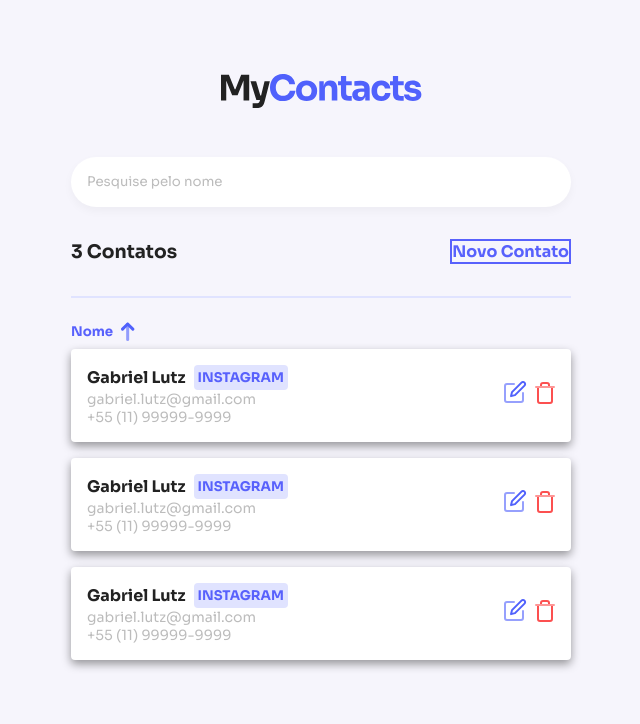
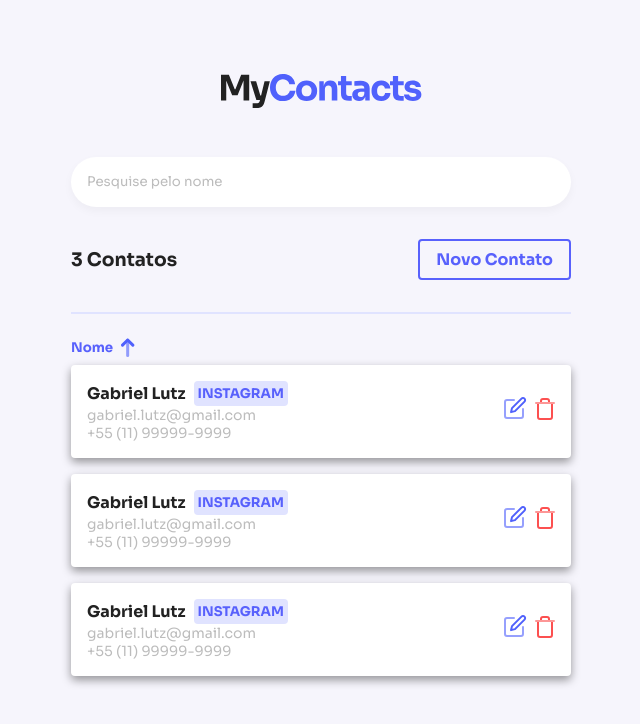
Before and after one commit to gelutz/jstack-course, a React (Vite) app in the folder contact-app/web/: page / in a window 1280 px wide. Shown: the top 724 px of the page, without its empty margins (319-959 px from the left). Built offline with nearby package versions, Linux system fonts and the light colour scheme.

Commit message:
moving ContactsList and creating README

```diff
--- a/contact-app/web/src/components/App/index.jsx
+++ b/contact-app/web/src/components/App/index.jsx
@@ -1,3 +1,4 @@
+import { BrowserRouter } from "react-router-dom";
 import { Container } from "./styles";
 import { GlobalStyles } from "../../assets/styles/GlobalStyle";
 import { Header } from "../Header";
@@ -8,6 +9,7 @@ import defaultTheme from "../../assets/styles/themes/default";
 function App() {
   return (
     <>
+      <BrowserRouter>
         <ThemeProvider theme={defaultTheme}>
           <GlobalStyles />
           <Container>
@@ -15,6 +17,7 @@ function App() {
             <Routes />
           </Container>
         </ThemeProvider>
+      </BrowserRouter>
     </>
   );
 }
--- a/contact-app/web/src/components/ContactsList/index.jsx
+++ b/contact-app/web/src/pages/Contact/ContactsList/index.jsx
@@ -1,9 +1,9 @@
 import { Card, Container, Header, ListContainer } from "./styles";
 
 import React from "react";
-import arrow from "../../assets/images/arrow.svg";
-import edit from "../../assets/images/edit.svg";
-import trash from "../../assets/images/trash.svg";
+import arrow from "../../../assets/images/arrow.svg";
+import edit from "../../../assets/images/edit.svg";
+import trash from "../../../assets/images/trash.svg";
 
 export default function ContactsList() {
   return (
--- a/contact-app/web/src/components/ContactsList/styles.js
+++ b/contact-app/web/src/pages/Contact/ContactsList/styles.js
@@ -19,8 +19,9 @@ export const Header = styled.header`
     text-decoration: none;
     font-weight: bold;
     border: 2px solid ${({ theme }) => theme.colors.primary.main};
-
+    padding: 0.5rem 1rem;
     transition: all 0.3s cubic-bezier(0.6, -0.28, 0.735, 0.045);
+    border-radius: 4px;
     /* transition: all 0.3s ease-in-out; */
 
     &:hover {
--- a/contact-app/web/src/pages/Home/index.jsx
+++ b/contact-app/web/src/pages/Home/index.jsx
@@ -1,4 +1,4 @@
-import ContactsList from "../../components/ContactsList";
+import ContactsList from "../Contact/ContactsList";
 import React from "react";
 
 const Home = () => {
--- a/contact-app/web/src/routes.jsx
+++ b/contact-app/web/src/routes.jsx
@@ -6,11 +6,11 @@ import NewContact from "./pages/Contact/NewContact";
 
 const Routes = () => {
   return (
-    <BrowserRouter>
+    <>
       <Route path="/" exact component={Home} />
       <Route path="/new" component={NewContact} />
       <Route path="/edit/:id" component={EditContact} />
-    </BrowserRouter>
+    </>
   );
 };
 
```
Also changed, not shown: contact-app/web/src/pages/Contact/NewContact/styles.js (added), 1 other file (tests, documents, lock files or other folders). Lines whose indentation alone changed are shown as unchanged.
